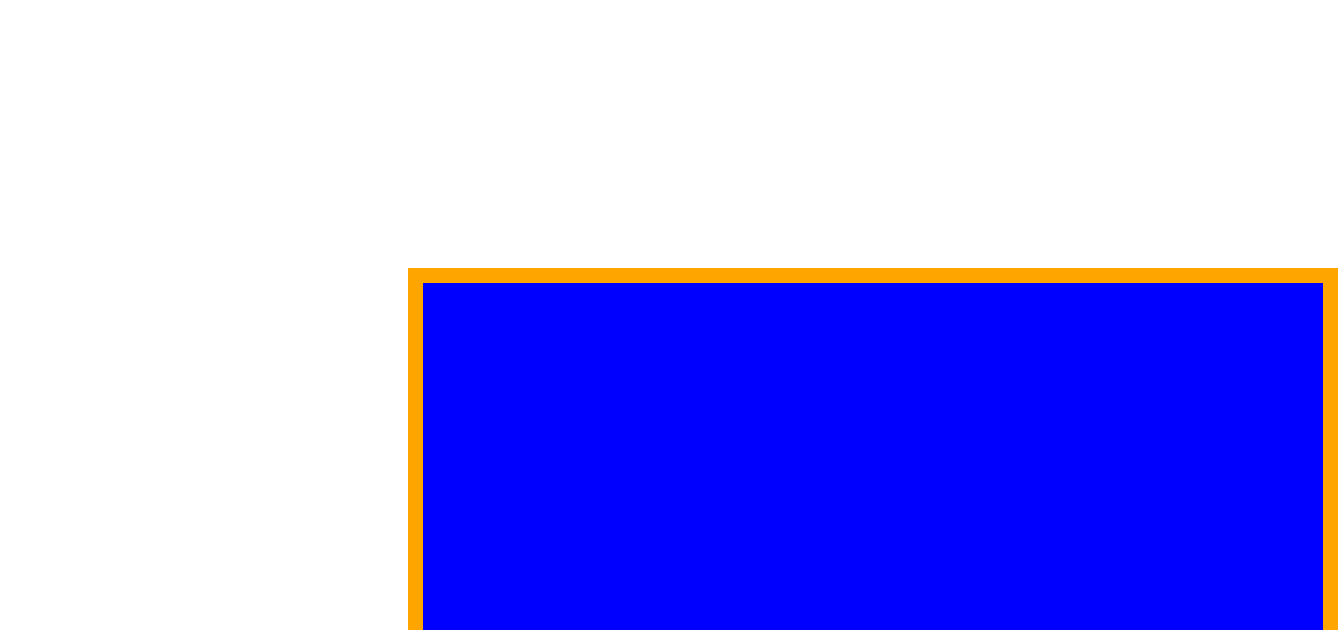
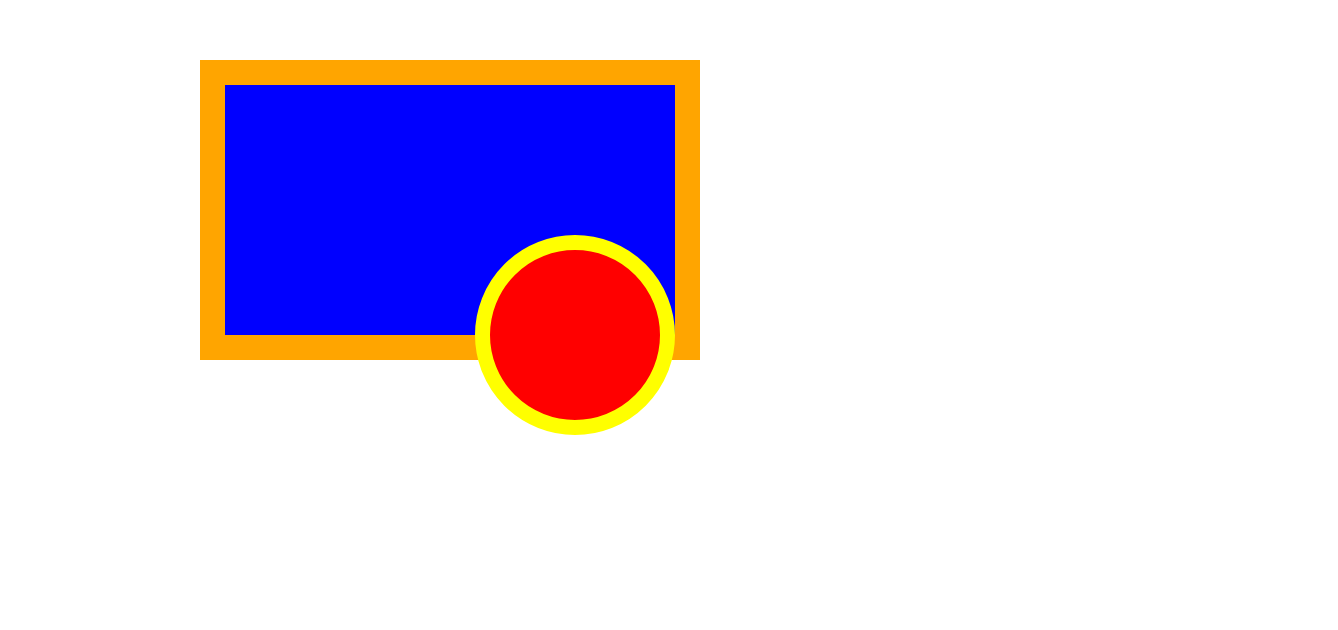
Before and after one commit to nltmanninhmang/baitapcss8, a plain HTML site: page index.html in a window 1280 px wide. Shown: the part 140-770 px from the top of the page, 1338 px wide, since content can reach past the window. Drawn offline with Linux system fonts and the light colour scheme.

Commit message:
Update index.html

```diff
--- a/index.html
+++ b/index.html
@@ -4,22 +4,32 @@
 <head>
   <title>CSS Positioning Exercise</title>
   <style>
-    /* Write your code here */
     *{
-      padding: 200px;
+      box-sizing: border-box;
     }
-    .blue-box{
-      background-color: #0000FF;
-      border: 15px solid #FFA500;
+    body {
+      margin: 0;
+      padding: 0;
+    }
+
+    .blue-box {
       width: 500px;
       height: 300px;
+      background-color: blue;
+      border: 25px solid orange;
+      position: relative;
+      margin: 200px;
     }
-    .red-circle{
-      background-color: #FF0000;
-      border: 25px solid #FFFF00;
+
+    .red-circle {
+      width: 200px;
+      height: 200px;
+      background-color: red;
+      border: 15px solid yellow;
       border-radius: 50%;
-      margin-top: 150px;
-      margin-left: 250px;
+      position: absolute;
+      top: 150px;
+      left: 250px;
     }
   </style>
 </head>
```
